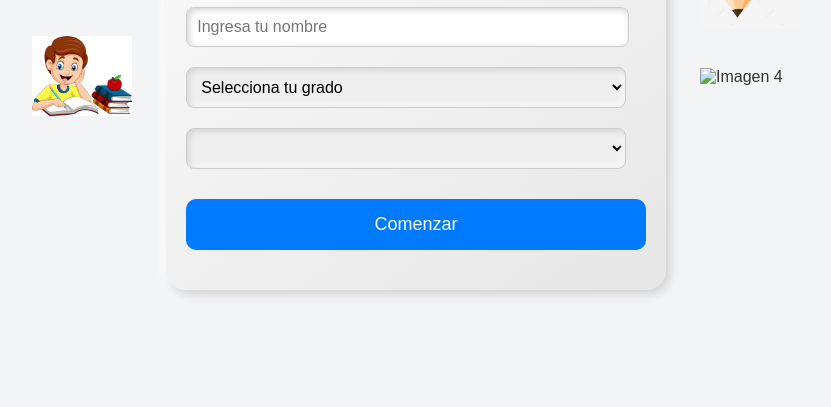
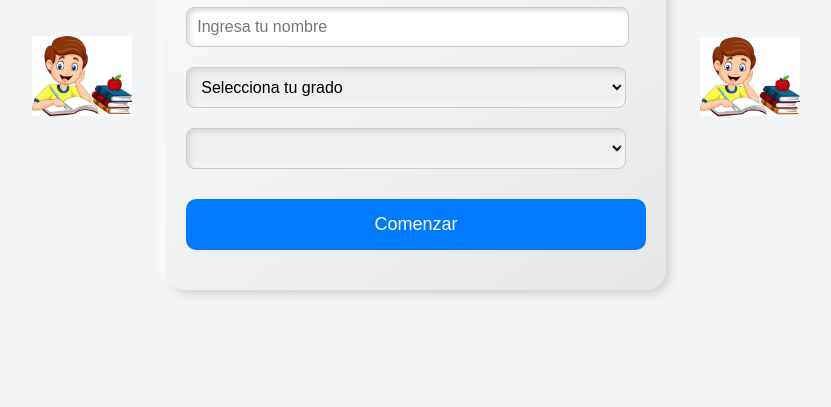
Before and after one commit to Christian9353/Cielo, a plain HTML site: page index.html in a window 1280 px wide. Shown: the part 393-800 px from the top of the page, without its empty margins (224-1055 px from the left). Drawn offline with Linux system fonts and the light colour scheme.

Commit message:
Update index.html

```diff
--- a/index.html
+++ b/index.html
@@ -54,7 +54,7 @@
     <!-- Imágenes al costado derecho -->
     <div id="right-images">
         <img src="img1.jpg" id="sideImage3" alt="Imagen 3">
-        <img src="imagen2.png" id="sideImage4" alt="Imagen 4">
+        <img src="imagen6.jpg" id="sideImage4" alt="Imagen 4">
     </div>
 
     <script src="script.js"></script>
```
